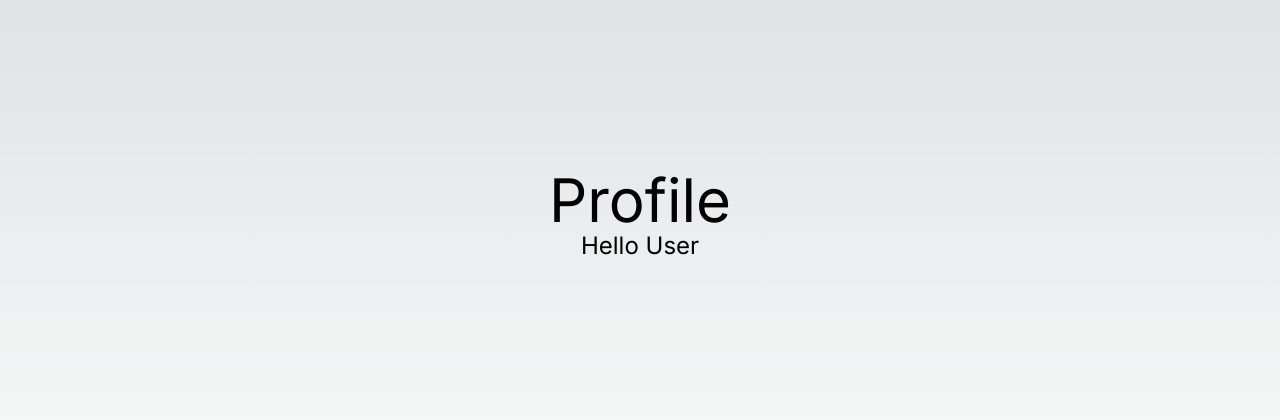
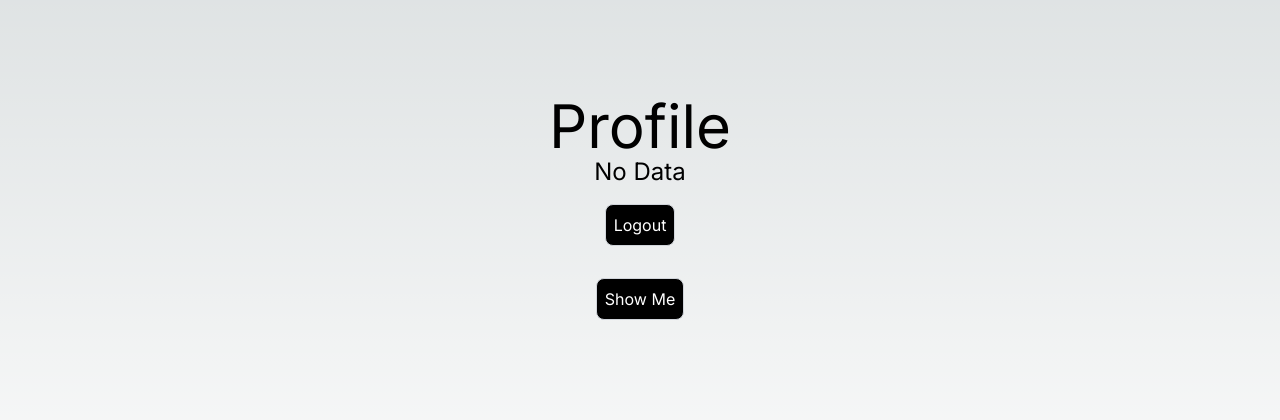
Before and after one commit to ankush-web-eng/Next-js-Project, a Next.js app: page /profile in a window 1280 px wide. Shown: the part 184-604 px from the top of the page. Built offline with nearby package versions, Linux system fonts and the light colour scheme.

Commit message:
middleware and data rendering

```diff
--- a/src/app/api/users/login/route.js
+++ b/src/app/api/users/login/route.js
@@ -1,15 +1,15 @@
 import { connect } from "@/dbConfig/dbConfig";
 import User from "@/models/userModel";
 import bcryptjs from "bcryptjs";
-import { NextRequest, NextResponse } from "next/server";
+import { NextResponse } from "next/server";
 import jwt from "jsonwebtoken";
 
 connect();
 
 
-export async function POST(NextRequest) {
+export async function POST(request) {
   try {
-    const reqBody = await NextRequest.json();
+    const reqBody = await request.json();
     const { email, password } = reqBody;
     console.log(reqBody);
 
--- /dev/null
+++ b/src/app/api/users/me/route.js
@@ -0,0 +1,20 @@
+import {connect} from "@/dbConfig/dbConfig"
+import User from "@/models/userModel"
+import getDataFromToken from "@/helpers/getDataFromToken"
+import { NextResponse, NextRequest } from "next/server"
+
+connect()
+
+export async function GET(request){
+    try {
+        const userId = await getDataFromToken(request)
+        const user = await User.findOne({_id : userId}).select("-password")
+
+        return NextResponse.json({
+            mesaaage: "User Found!",
+            data:user
+        })
+    } catch (error) {
+        return NextResponse.json({error:error.message},{status:400})
+    }
+}
--- a/src/app/api/users/signup/route.js
+++ b/src/app/api/users/signup/route.js
@@ -1,13 +1,13 @@
 import {connect} from "@/dbConfig/dbConfig";
 import User from "@/models/userModel";
 import bcryptjs from "bcryptjs";
-import { NextRequest, NextResponse } from "next/server";
+import { NextResponse } from "next/server";
 
 connect()
 
-export async function POST(NextRequest) {
+export async function POST(request) {
   try {
-    const reqBody = await NextRequest.json();
+    const reqBody = await request.json();
     const { username, email, password } = reqBody;
 
     console.log(reqBody);
--- a/src/app/profile/page.jsx
+++ b/src/app/profile/page.jsx
@@ -1,9 +1,53 @@
-export default function ProfilePage(){
-    return (
-        <div className="h-screen flex flex-col justify-center ">
-            <h1 className="text-6xl flex justify-center">Profile</h1>
+"use client";
 
-            <span className="text-2xl flex justify-center">Hello User</span>
-        </div>
-    )
+import axios from "axios";
+import toast from "react-hot-toast";
+import { useRouter } from "next/navigation";
+import React from "react";
+import Link from "next/link";
+
+export default function ProfilePage() {
+  const router = useRouter();
+  const [data, setData] = React.useState("nothing");
+
+  const logout = async () => {
+    try {
+      const response = await axios.get("/api/users/logout");
+      console.log(response.data);
+      toast.success("Logout Successful!!");
+      router.push("/login");
+    } catch (error) {
+      console.log(error.message);
+      toast.error(error.message);
+    }
+  };
+
+  const dataFromUser = async () => {
+    const res = await axios.get("/api/users/me");
+    console.log(res.data);
+    setData(res.data.data._id);
+  };
+
+  return (
+    <div className="h-screen flex flex-col items-center justify-center ">
+      <h1 className="text-6xl flex justify-center">Profile</h1>
+      <p className="text-2xl flex justify-center">{data === "nothing" ? "No Data" :
+        <Link href={`/profile/${data}`}>{data}</Link>
+      }</p>
+      <button
+        onClick={logout}
+        className="bg-black border border-gray-300 mb-4 my-4 px-2 py-2 rounded-lg text-white
+            hover:bg-white active:bg-red-500 hover:text-black"
+      >
+        Logout
+      </button>
+      <button
+        onClick={dataFromUser}
+        className="bg-black border border-gray-300 mb-4 my-4 px-2 py-2 rounded-lg text-white
+            hover:bg-white active:bg-red-500 hover:text-black"
+      >
+        Show Me
+      </button>
+    </div>
+  );
 }
--- /dev/null
+++ b/src/helpers/getDataFromToken.js
@@ -0,0 +1,13 @@
+import jwt from "jsonwebtoken";
+import { NextRequest } from "next/server";
+
+export default function getDataFromToken (request)  {
+    try {
+        const token = request.cookies.get('token')?.value || ''
+        const verifiedData = jwt.verify(token,process.env.TOKEN_SECRET)
+
+        return verifiedData.id;
+    } catch (error) {
+        throw new error(error.message)
+    }
+}
```
Also changed, not shown: src/app/profile/[id]/page.jsx (+6 -1 lines), src/middleware.js (added, +28 -0 lines).
